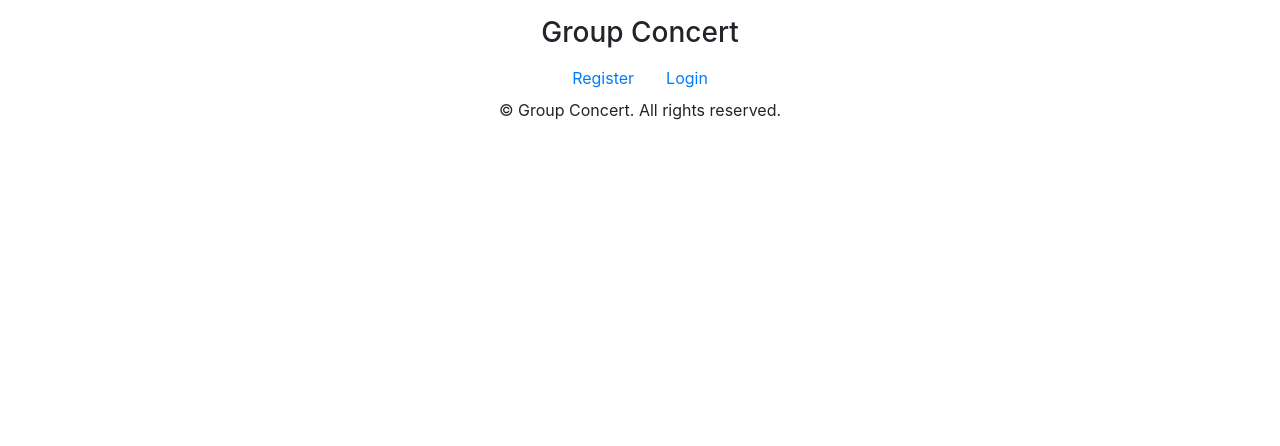
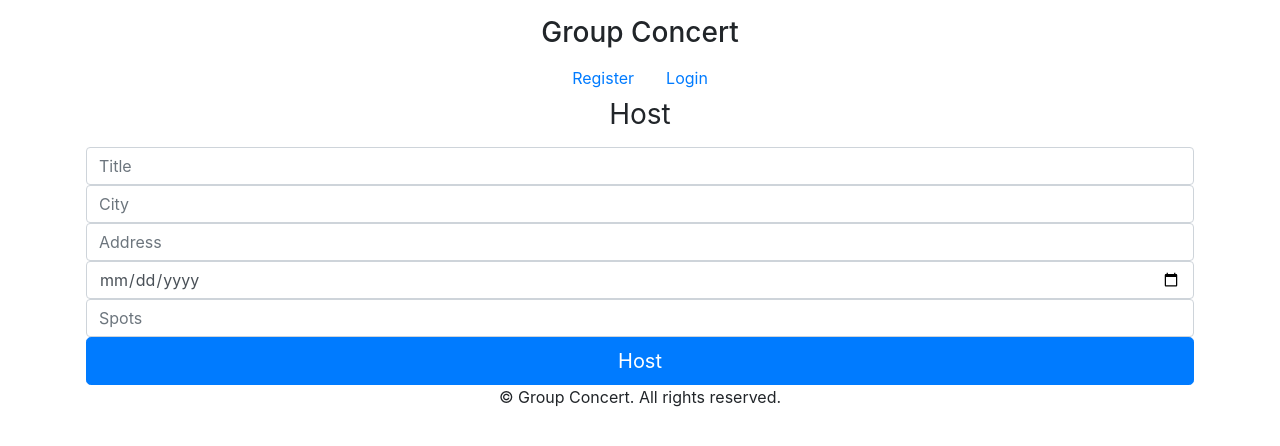
Before and after one commit to cwetanow/GroupConcert, a PHP site: page /Host.php in a window 1280 px wide. Shown: the top 446 px of the page. Run offline with PHP 8.4, Linux system fonts and the light colour scheme; some libraries are stand-ins or nearby versions.

Commit message:
Add view for host form

```diff
--- a/src/views/Host.php
+++ b/src/views/Host.php
@@ -12,16 +12,52 @@
     <link href="../assets/css/bootstrap.min.css" rel="stylesheet">
 
     <link href="../assets/css/main.css" rel="stylesheet">
+
   </head>
 
   <body class="text-center">
 
     <div class="container d-flex w-100 h-100 p-3 mx-auto flex-column">
     <?php session_start();
-include('./Header.php')?>
+include './Header.php'?>
 
       <main role="main" class="inner cover">
+      <form class="custom-form" method="post" action="../controllers/Host.php">
+      <h1 class="h3 mb-3 font-weight-normal">Host</h1>
 
+      <input type="text" id="title" name="title" class="form-control" placeholder="Title" required >
+      <div class="error">
+                <?php if (isset($_GET['title']) && $_GET['title'] == 'false'): ?>
+                    Title is required
+                                            <?php endif?>
+                                        </div>
+
+                                         <input type="text" id="city" name="city" class="form-control" placeholder="City" required >
+      <div class="error">
+                                            <?php if (isset($_GET['city']) && $_GET['city'] == 'false'): ?>
+                                                City is required
+                                            <?php endif?>
+                                        </div>
+
+                                         <input type="text" id="address" name="address" class="form-control" placeholder="Address" required >
+      <div class="error">
+                                            <?php if (isset($_GET['address']) && $_GET['address'] == 'false'): ?>
+                                                Address is required
+                                            <?php endif?>
+                                        </div>
+
+<input type="date" id="date" name="date" class="form-control" placeholder="Date" required >
+      <div class="error">
+                                            <?php if (isset($_GET['date']) && $_GET['date'] == 'false'): ?>
+                                                Date is required
+                                            <?php endif?>
+                                        </div>
+
+                                         <input type="number" id="spots" name="spots" class="form-control" placeholder="Spots"  >
+
+
+      <button class="btn btn-lg btn-primary btn-block" type="submit">Host</button>
+    </form>
       </main>
 
       <footer class="mastfoot mt-auto">
--- a/src/views/Register.php
+++ b/src/views/Register.php
@@ -27,7 +27,7 @@
 include('./Header.php')?>
 
       <main role="main" class="inner cover">
-        <form class="form-signin" method="post" action="../controllers/Register.php">
+        <form class="custom-form" method="post" action="../controllers/Register.php">
       <h1 class="h3 mb-3 font-weight-normal">Register</h1>
 
       <input type="email" id="email" name="email" class="form-control" placeholder="Email address" required autofocus>
```
Also changed, not shown: src/assets/css/main.css (+4 -4 lines), src/views/Login.php (+8 -8 lines).
